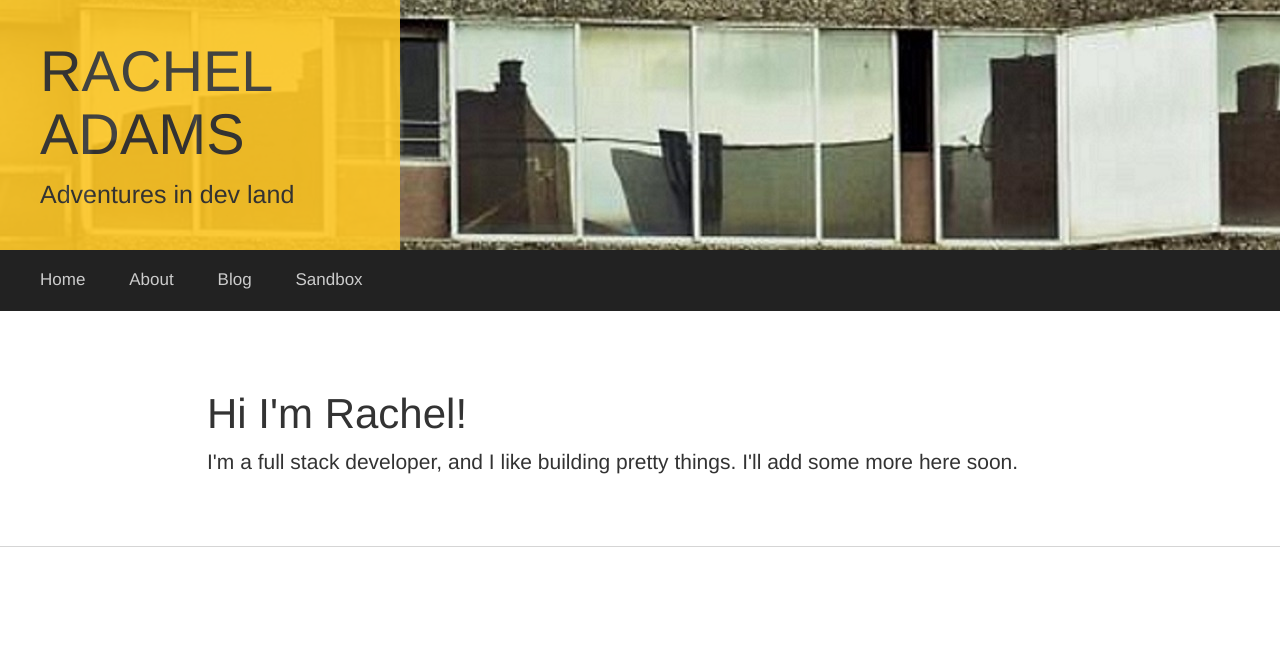
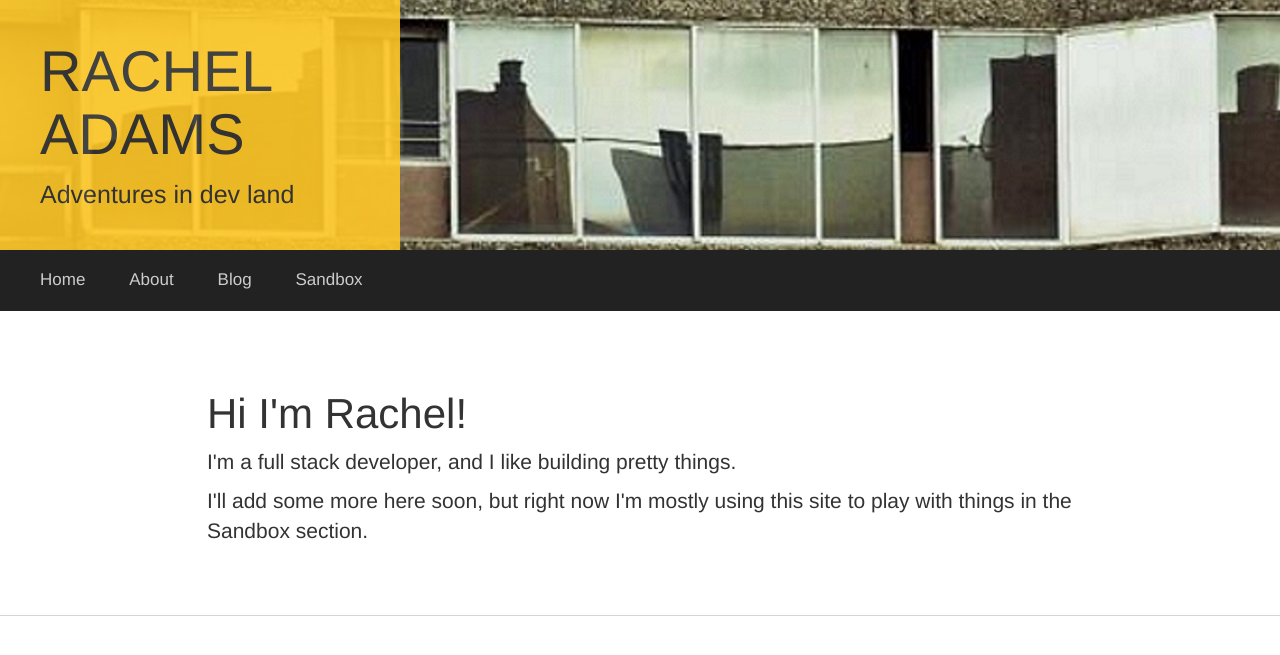
Before and after one commit to rachelAdams/rachelAdams.github.io, a Jekyll site: the page built from index.html, in a window 1280 px wide. Shown: the top 655 px of the page. Built offline with Jekyll 4.4.1, drawn with Linux system fonts in a browser that asks for light colours; nearby versions of some CDN libraries.

Commit message:
homepage

```diff
--- a/index.html
+++ b/index.html
@@ -5,5 +5,6 @@ title: Rachel Adams
 
 <div class="blurb">
     <h1>Hi I'm Rachel!</h1>
-    <p>I'm a full stack developer, and I like building pretty things. I'll add some more here soon.</p>
+    <p>I'm a full stack developer, and I like building pretty things. </p>
+   <p> I'll add some more here soon, but right now I'm mostly using this site to play with things in the Sandbox section.</p>
 </div>
```
